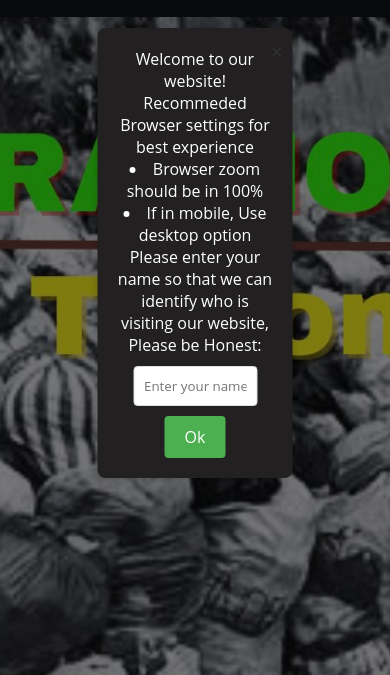
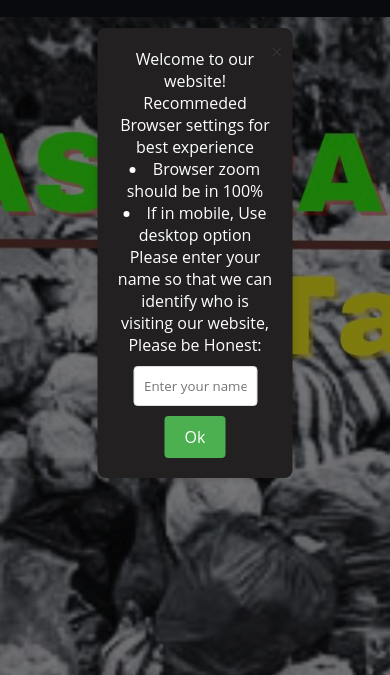
Before and after one commit to Raevenbulatao/bulats, a plain HTML site: page index.html in a window 390 px wide. Shown: the part 169-844 px from the top of the page. Drawn offline with nearby package versions, Linux system fonts and the light colour scheme.

Commit message:
Update style.css

```diff
--- a/style.css
+++ b/style.css
@@ -555,3 +555,24 @@ font-family: Arial, sans-serif;
   font-size: 16px;
 
 }
+
+
+
+@media only screen and (max-width: 600px) {
+  section {
+ min-width: 100vh;
+
+  margin: auto;
+
+
+  font-size: 8px;
+  color:  #fff;
+  font-weight: 700;
+  width: 100%;
+  display: inline-block;
+  background: #141a25;
+  height: 150vh;
+  text-align: center;
+
+}
+}
```
